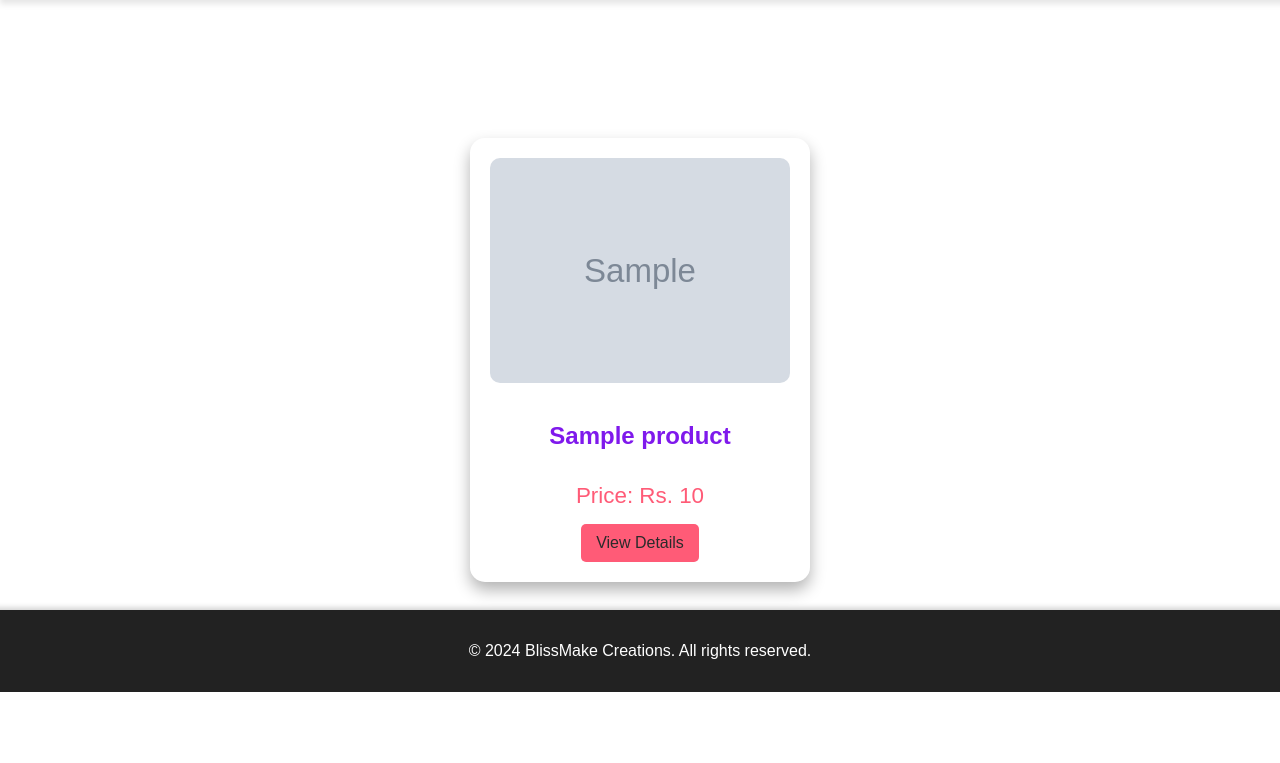
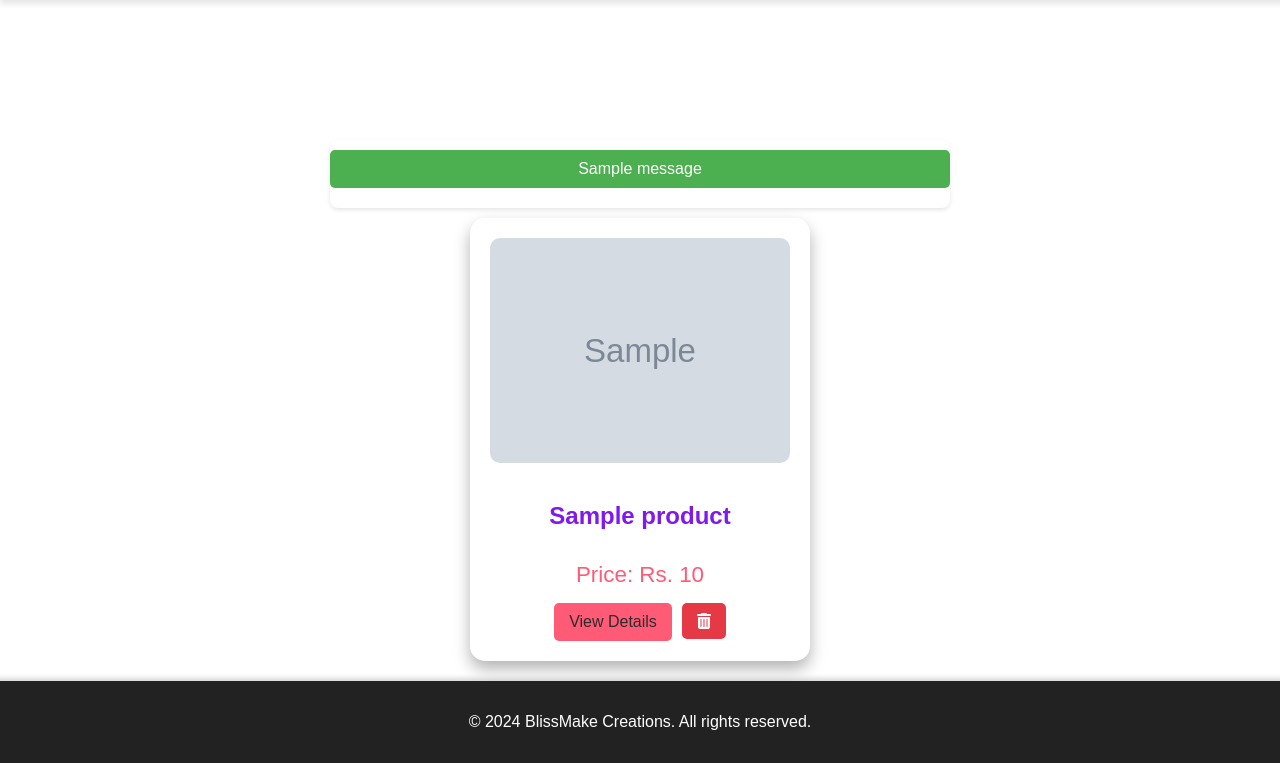
Before and after one commit to prasannabalajitp/BlissMake_FlaskApplication, a Flask app: a page that uses templates/favorites.html in a window 1280 px wide. Shown: the part 108-871 px from the top of the page. Before the commit the page ends 800 px from the top, so only its background shows below. Run offline with Flask 2, Linux system fonts and the light colour scheme; grey boxes marked "Sample" are stand-in pictures; one stand-in notice (Sample message) is shown; a database or web service that is not in the repository returns one stand-in record (values such as "Sample title"); some libraries are stand-ins or nearby versions.

Commit message:
remove from favorites added

```diff
--- a/AppConstants/Constants.py
+++ b/AppConstants/Constants.py
@@ -36,6 +36,7 @@ class Constants:
     PAYMENT_QR = '/payment_qr/<username>'
     ADD_TO_WISHLIST = '/addToWishlist/<username>/<product_id>'
     GET_FAV = '/getfavorite/<username>'
+    REMOVE_FAV = '/remove_favorite/<username>/<product_id>'
 
     #HTML
     INDEX_HTML = 'index.html'
@@ -56,6 +57,7 @@ class Constants:
     BLISSMAKE_HOME = 'blissmake.home'
     BLISSMAKE_GETCART = 'blissmake.get_cart'
     BLISSMAKE_PROD_DETAIL = 'blissmake.product_detail'
+    BLISSMAKE_GET_FAV = 'blissmake.get_favorite'
 
     USERNAME = 'username'
     EMAIL = 'email'
@@ -71,6 +73,9 @@ class Constants:
     FAV_NOT_EXISTS = 'Favorites Not Exists!'
     PROD_IN_WISHLIST = 'Product already in Wishlist'
     ADDED_TO_WISHLIST = 'Product added to Wishlist'
+    REM_FRM_WISHLIST = 'Removed From Wishlist'
+    PROD_NOT_WISHLIST = 'Product Not in Wishlist'
+    NO_FAV_FOUND = 'No Favorites Found'
     PASSWORD_HASH_METHOD = 'sha256'
     CART_NOT_FOUND = 'Cart Not Found'
     CART_EMPTY = "Your cart is empty!"
--- a/blissmake.py
+++ b/blissmake.py
@@ -358,6 +358,32 @@ def get_favorite(username):
     favorites[Constants.ID] = str(favorites[Constants.ID])
     return render_template(Constants.FAV_HTML, username=username, favorites=favorites, message=None)
 
+@blissmake.route(Constants.REMOVE_FAV, methods=[Constants.POST])
+def remove_favorite(username, product_id):
+    if username == Constants.GUEST:
+        return redirect(url_for(Constants.BLISSMAKE_LOGIN))
+
+    product = mongo.db.products.find_one({Constants.PRODUCT_ID: product_id})
+    if not product:
+        flash(Constants.PROD_NOT_FOUND, Constants.ERROR)
+        return redirect(url_for(Constants.BLISSMAKE_PROD_DETAIL, product_id=product_id, username=username))
+
+    user_favorites = mongo.db.favorites.find_one({Constants.USERNAME: username})
+    if user_favorites:
+        product_exist = any(fav_product[Constants.PRODUCT_ID] == product_id for fav_product in user_favorites[Constants.PRODUCTS])
+        if product_exist:
+            mongo.db.favorites.update_one(
+                {Constants.USERNAME: username},
+                {Constants.PULL: {Constants.PRODUCTS: {Constants.PRODUCT_ID: product_id}}}
+            )
+            flash(Constants.REM_FRM_WISHLIST, Constants.SUCCESS)
+        else:
+            flash(Constants.PROD_NOT_WISHLIST, Constants.INFO)
+    else:
+        flash(Constants.NO_FAV_FOUND, Constants.INFO)
+
+    return redirect(url_for(Constants.BLISSMAKE_GET_FAV, username=username))
+
 @blissmake.route(Constants.LOGOUT, methods=[Constants.GET])
 def logout(username):
     session.clear()
--- a/templates/favorites.html
+++ b/templates/favorites.html
@@ -95,9 +95,9 @@
             width: 100%;
             display: flex;
             justify-content: center;
-            align-items: center; /* Ensure items are centered vertically */
+            align-items: center;
             gap: 20px;
-            flex-wrap: wrap; /* Allow items to wrap to the next line */
+            flex-wrap: wrap;
         }
         .favorite-item {
             text-align: center;
@@ -109,8 +109,8 @@
             flex-direction: column;
             align-items: center;
             backdrop-filter: blur(15px);
-            flex: 1 1 250px; /* Allow items to grow and shrink, with a minimum width */
-            max-width: 300px; /* Set a max-width to prevent items from becoming too large */
+            flex: 1 1 250px;
+            max-width: 300px;
         }
         .favorite-item img {
             max-width: 100%;
@@ -157,10 +157,52 @@
         .favorite-item .actions .remove-favorite {
             background-color: #e63946;
             color: #fff;
+            display: flex;
+            align-items: center;
+            gap: 8px;
         }
         .favorite-item .actions .remove-favorite:hover {
             background-color: #cc2b36;
         }
+        .flash-messages {
+            width: 100%;
+            max-width: 600px;
+            margin: 10px auto;
+            padding: 10px;
+            box-shadow: 0 2px 4px rgba(0, 0, 0, 0.1);
+            border-radius: 8px;
+            background: #fff;
+            display: flex;
+            flex-direction: column;
+            align-items: center;
+        }
+
+        .flash-message {
+            width: 100%;
+            padding: 10px;
+            margin-bottom: 10px;
+            border-radius: 5px;
+            text-align: center;
+            font-size: 1rem;
+            color: #fff;
+        }
+
+        .flash-message.success {
+            background-color: #4caf50;
+        }
+
+        .flash-message.error {
+            background-color: #f44336;
+        }
+
+        .flash-message.info {
+            background-color: #2196f3;
+        }
+
+        .flash-message.warning {
+            background-color: #ff9800;
+        }
+
         footer {
             background: #222;
             color: #fff;
@@ -191,9 +233,16 @@
     </header>
     <main>
         <h2>{{ username }}'s Favorites</h2>
-        {% if message %}
-            <p class="error-message">{{ message }}</p>
-        {% elif favorites %}
+        {% if favorites %}
+        {% with messages = get_flashed_messages(with_categories=true) %}
+            {% if messages %}
+                <div class="flash-messages">
+                    {% for category, message in messages %}
+                        <div class="flash-message {{ category }}">{{ message }}</div>
+                    {% endfor %}
+                </div>
+            {% endif %}
+        {% endwith %}
         <div class="favorites-list">
             {% for product in favorites['products'] %}
             <div class="favorite-item">
@@ -202,10 +251,17 @@
                 <p class="price">Price: Rs. {{ product['product_price'] }}</p>
                 <div class="actions">
                     <a href="{{ url_for('blissmake.product_detail', product_id=product['product_id'], username=username) }}">View Details</a>
+                    <form method="post" action="{{ url_for('blissmake.remove_favorite', username=username, product_id=product['product_id']) }}">
+                        <button type="submit" class="remove-favorite">
+                            <i class="fas fa-trash-alt"></i>
+                        </button>
+                    </form>
                 </div>
             </div>
             {% endfor %}
         </div>
+        {% else %}
+            <p>No favorites found.</p>
         {% endif %}
     </main>
 
```
